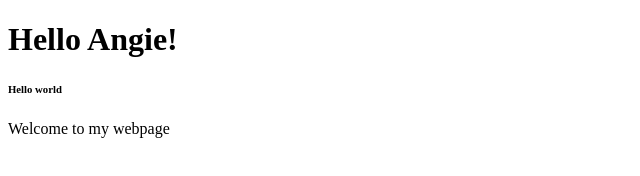
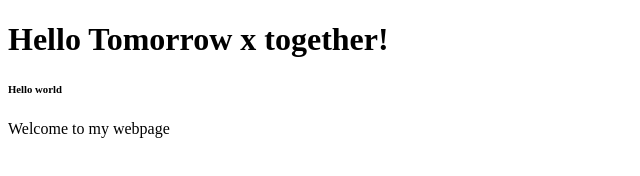
Before and after one commit to baamguet/bamguet, a plain HTML site: page index.html in a window 1280 px wide. Shown: the whole page, without its empty margins (0-640 px from the left). Drawn offline with Linux system fonts and the light colour scheme.

Commit message:
Update webpage title and greeting message

```diff
--- a/index.html
+++ b/index.html
@@ -2,10 +2,10 @@
 
 <html>
 	<head>
-		<title> Angie and Xavier's first webpage </title>
+		<title> Angie, Josie and Xavier's first webpage </title>
 	</head>
 	<body>
-		<h1>Hello Angie!</h1>
+		<h1>Hello Tomorrow x together!</h1>
 		<h6>Hello world</h6>
 		<p>Welcome to my webpage</p>
 	</body>
```
